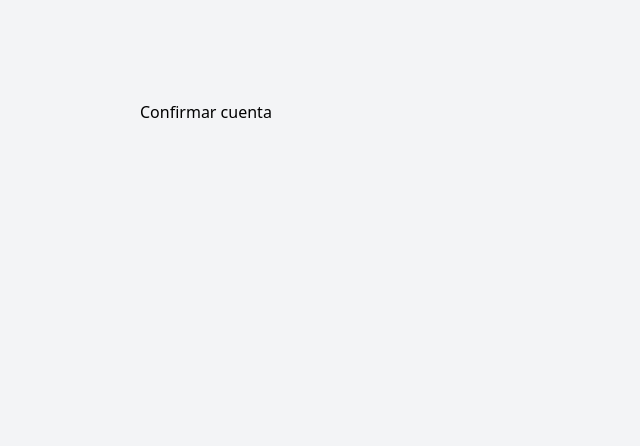
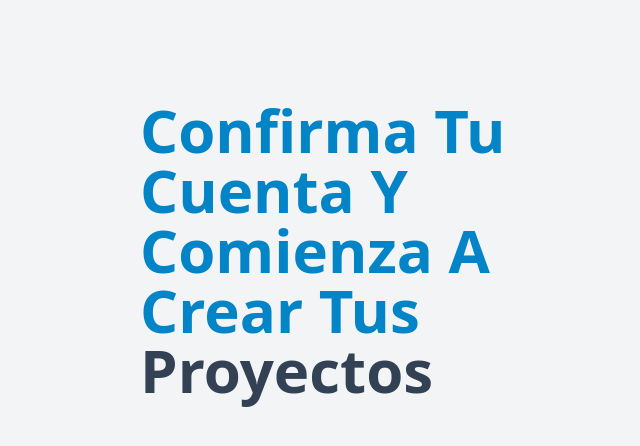
Before and after one commit to MartinezMg10/Frontend-UpTask, a React (Vite) app: page /confirmar/1 in a window 1280 px wide. Shown: the top 446 px of the page, without its empty margins (252-892 px from the left). Built offline with nearby package versions, Linux system fonts and the light colour scheme.

Commit message:
estilos confirmar password

```diff
--- a/src/paginas/ConfirmarCuenta.jsx
+++ b/src/paginas/ConfirmarCuenta.jsx
@@ -1,8 +1,8 @@
 const ConfirmarCuenta = () => {
   return (
-    <div>
-      <h1>Confirmar cuenta</h1>
-    </div>
+    <>
+    <h1 className="text-sky-600 font-black text-6xl capitalize">Confirma tu cuenta y comienza a crear tus <span className="text-slate-700">proyectos</span></h1>
+  </>
   )
 }
 
```
